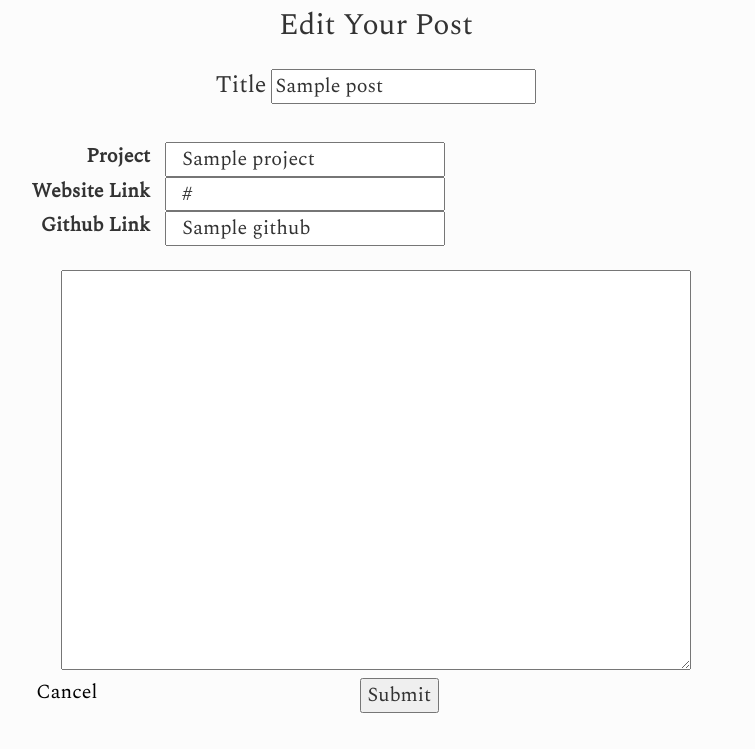
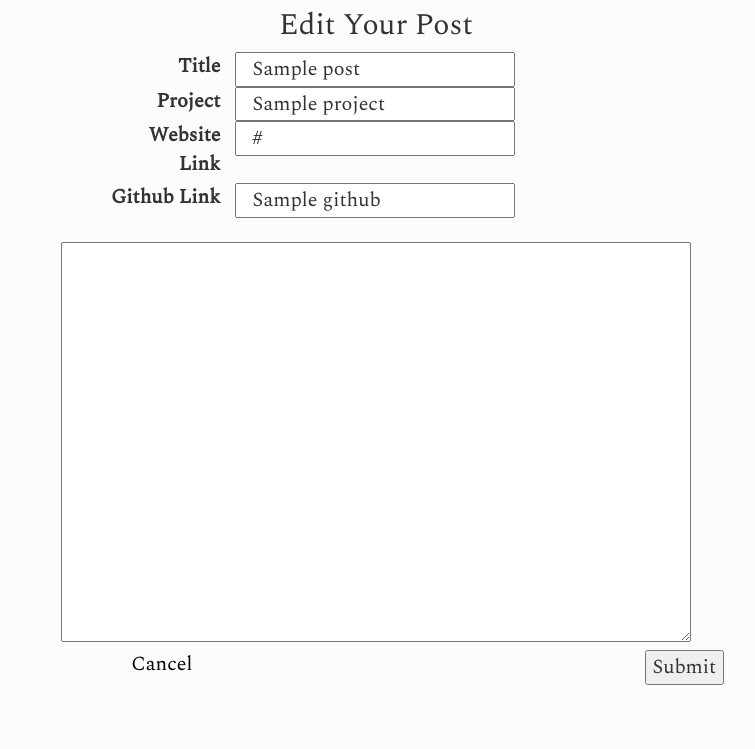
Before and after one commit to ianagpawa/tech-blog, a Flask app: template templates/edit_post.html in a window 1400 px wide. Shown: the part 51-800 px from the top of the page, without its empty margins (324-1079 px from the left). Run offline with Flask 2, Linux system fonts and the light colour scheme; the template is opened without the code that fills it: most values are stand-ins (such as "Sample title", 1, 10 or a date in 2020); some libraries are stand-ins or nearby versions.

Commit message:
refactor: Update styling for input boxes and buttons for edit page

```diff
--- a/static/css/style.css
+++ b/static/css/style.css
@@ -120,6 +120,7 @@ hr{
     color: black;
 }
 
+
 /*FOOTER*/
 .footer{
     margin-top: 5vh;
--- a/templates/edit_post.html
+++ b/templates/edit_post.html
@@ -6,26 +6,27 @@
     <h2>Edit Your Post</h2>
 
     <form method="post">
-        <label><h3>Title</h3></label>
-            <input type="text" name="change-title" value="{{post.title}}">
+        <div class="text-right col-md-12">
 
-        <br>
-        <br>
-        <div class="text-right col-md-12">
             <div class='col-md-12'>
-                <label class='col-md-3'>Project</label>
-                <input class='post-label col-md-4' type='text' name='change-project' value='{{post.project}}'>
+                <label class='col-md-2 col-md-offset-2'>Title</label>
+                <input class='post-label col-md-5' type="text" name="change-title" value="{{post.title}}">
+            </div>
+
+            <div class='col-md-12'>
+                <label class='col-md-2  col-md-offset-2'>Project</label>
+                <input class='post-label col-md-5' type='text' name='change-project' value='{{post.project}}'>
             </div>
 
             <br>
             <div class='col-md-12'>
-                <label class='col-md-3'>Website Link</label>
-                <input class='col-md-4 post-label' type='text' name='change-pj-link' value='{{post.project_link}}'>
+                <label class='col-md-2  col-md-offset-2'>Website Link</label>
+                <input class='col-md-5 post-label' type='text' name='change-pj-link' value='{{post.project_link}}'>
             </div>
             <br>
             <div class='col-md-12'>
-                <label class='col-md-3'>Github Link</label>
-                <input class='col-md-4 post-label' type='text' name='change-github' value='{{post.github}}'>
+                <label class='col-md-2  col-md-offset-2'>Github Link</label>
+                <input class='col-md-5 post-label' type='text' name='change-github' value='{{post.github}}'>
             </div>
          </div>
 
@@ -33,11 +34,11 @@
 
 
         <br>
-        <div class="container row">
-            <div class="col-md-3">
+        <div class="container edit-buttons row">
+            <div class="col-md-3 col-md-offset-1">
                 <a href='{{url_for("showPost", post_id=post.key.id())}}'>Cancel</a>
             </div>
-            <div class="col-md-4">
+            <div class="col-md-4 col-md-offset-2">
                 <input id='edit-submit' type="submit">
             </div>
         </div>
```
